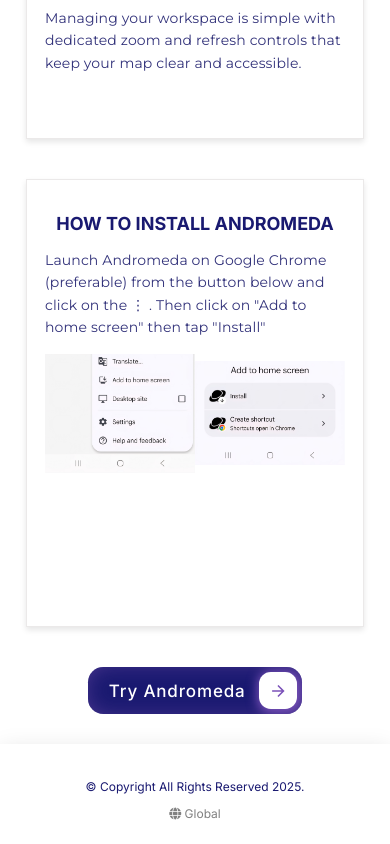
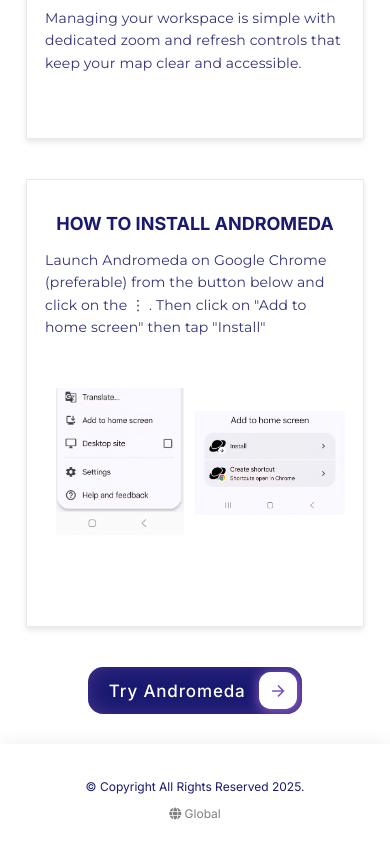
Before and after one commit to abk2191/aphelion-labs, a React (Vite) app: page /aphelion-labs/andromeda in a window 390 px wide. Shown: the part 3832-4676 px from the top of the page. Built offline with nearby package versions, Linux system fonts and the light colour scheme; a web font is replaced by a local one.

Commit message:
Added new features

```diff
--- a/src/index.css
+++ b/src/index.css
@@ -866,12 +866,24 @@
     width: 150px !important;
   }
 
+  .step-one {
+    display: flex;
+    align-items: center;
+    justify-content: center;
+  }
+
+  .step-two {
+    display: flex;
+    align-items: center;
+    justify-content: center;
+  }
+
   .step-two img {
     height: 150px !important;
     width: 150px !important;
   }
 
   .how-to-install-div {
-    justify-content: center;
+    justify-content: space-between;
   }
 }
```
Also changed, not shown: public/installation-step-one.jpg.
